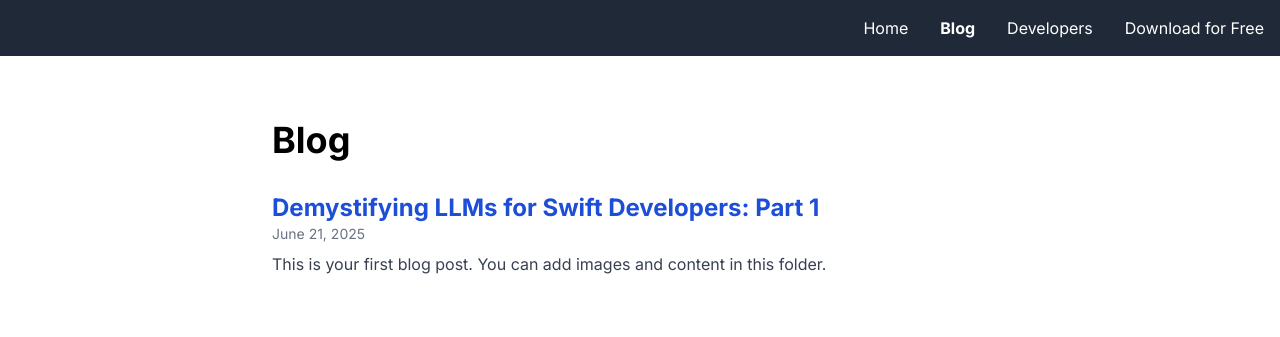
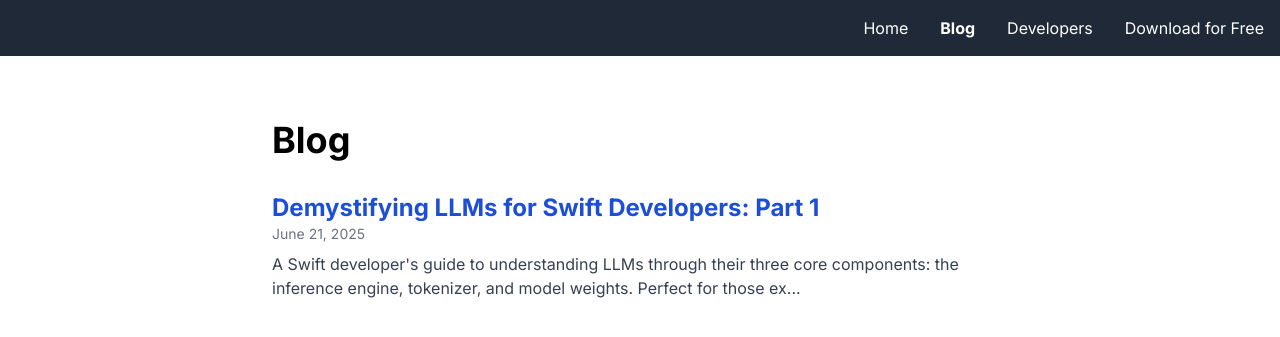
Before and after one commit to ronaldmannak/PicoWebsite, a Jekyll site: the page built from blog/index.html, in a window 1280 px wide. Shown: the top 337 px of the page. Built offline with Jekyll 4.4.1, drawn with Linux system fonts in a browser that asks for light colours; nearby versions of some CDN libraries.

Commit message:
add excerpt

```diff
--- a/_posts/2025/06/2025-06-21-demystifying-llms-for-swift-developers-part-1.md
+++ b/_posts/2025/06/2025-06-21-demystifying-llms-for-swift-developers-part-1.md
@@ -2,7 +2,7 @@
 layout: post
 title: "Demystifying LLMs for Swift Developers: Part 1"
 date: 2025-06-21
-excerpt: "This is your first blog post. You can add images and content in this folder."
+excerpt: "A Swift developer's guide to understanding LLMs through their three core components: the inference engine, tokenizer, and model weights. Perfect for those exploring Apple's MLX framework."
 ---
 
 When I first delved into large language models (LLMs), I often found the explanations perplexing. Many resources were tailored to those with a background in data science or Python—something I, like many Swift developers, didn't possess.
```
Also changed, not shown: 1 other file.
